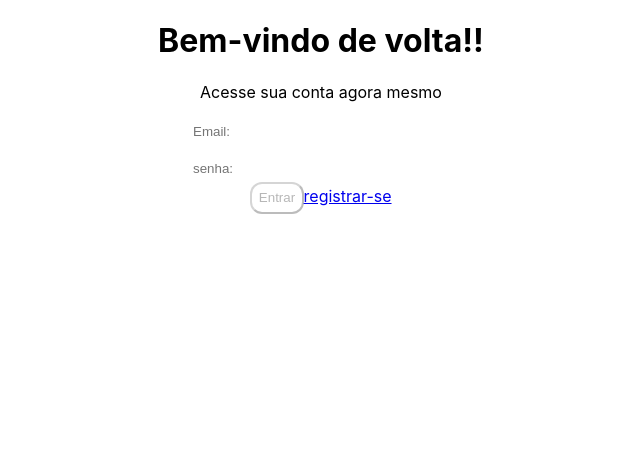
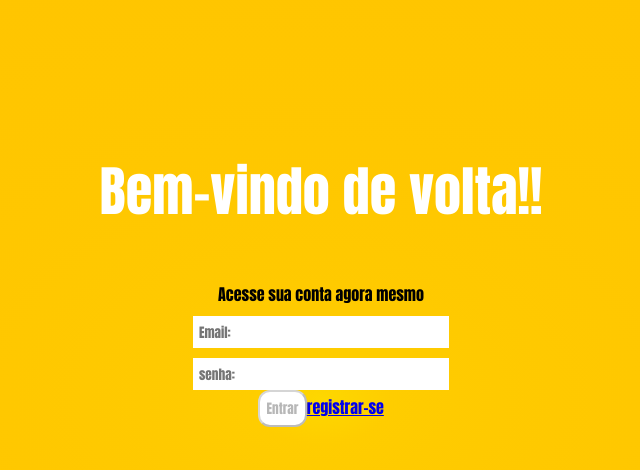
Before and after one commit to unamednada/agenda-mobile, a React (Create React App) app: page / in a window 1280 px wide. Shown: the top 470 px of the page, without its empty margins (319-959 px from the left). Built offline with nearby package versions, Linux system fonts and the light colour scheme.

Commit message:
add style background

```diff
--- a/src/index.css
+++ b/src/index.css
@@ -1,13 +1,25 @@
-body {
+* {
   margin: 0;
-  font-family: -apple-system, BlinkMacSystemFont, 'Segoe UI', 'Roboto', 'Oxygen',
-    'Ubuntu', 'Cantarell', 'Fira Sans', 'Droid Sans', 'Helvetica Neue',
-    sans-serif;
-  -webkit-font-smoothing: antialiased;
-  -moz-osx-font-smoothing: grayscale;
+  padding: 0;
+  box-sizing: border-box;
+  font-family: Impact, Haettenschweiler, 'Arial Narrow Bold', sans-serif;
+  font-weight: 200;
 }
 
-code {
-  font-family: source-code-pro, Menlo, Monaco, Consolas, 'Courier New',
-    monospace;
+body {
+  max-width: 100%;
+  max-height: 100%;
+  background: radial-gradient(rgb(252, 235, 0), 1px, rgb(255, 196, 0));
+  background-attachment: fixed;
+  background-repeat: no-repeat;
+  background-size: cover;
+
 }
+
+h1 {
+  margin-top: 150px;
+  margin-bottom: 50px;
+  font-size: 3.4rem;
+  font-weight:900;
+  color: white;
+}
```
